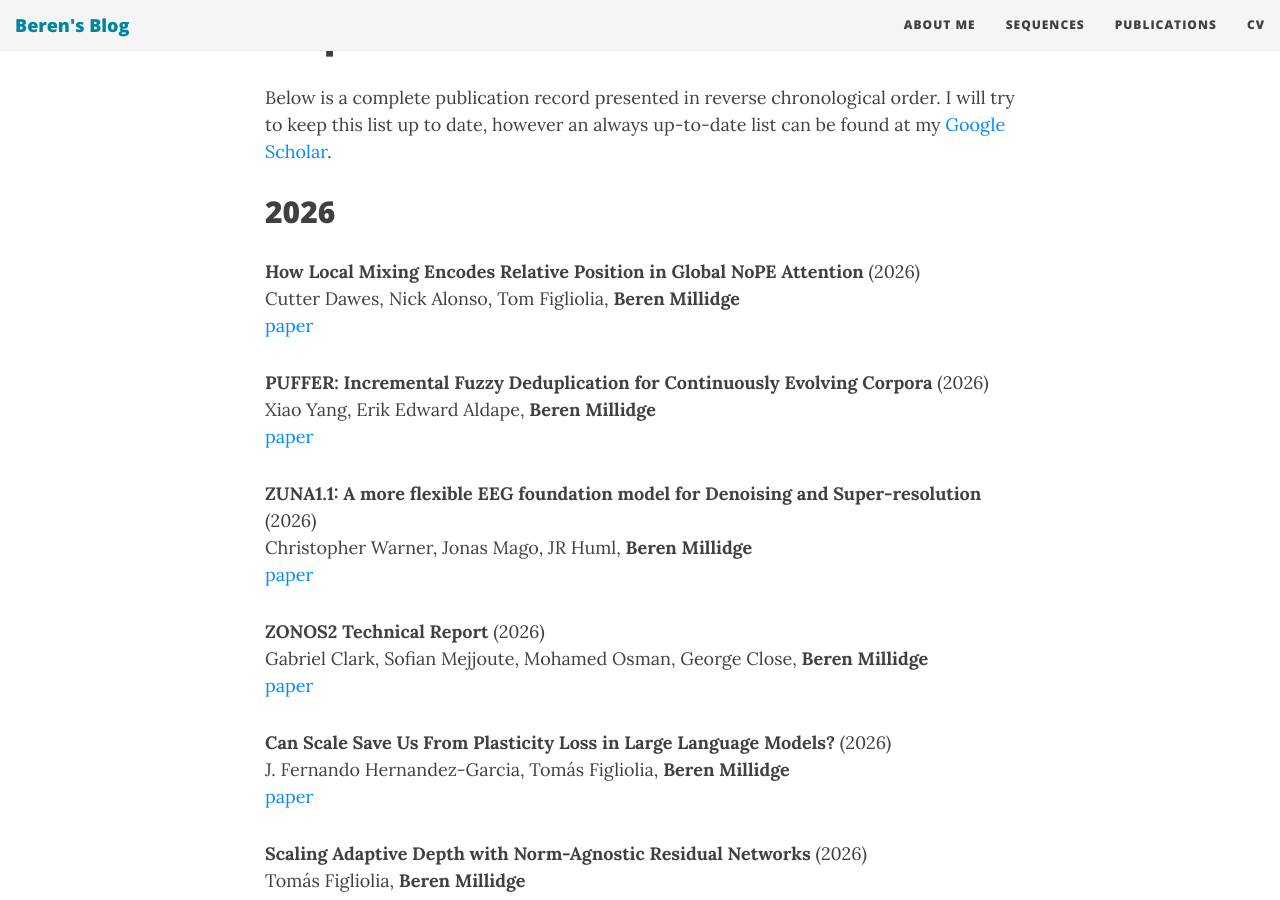
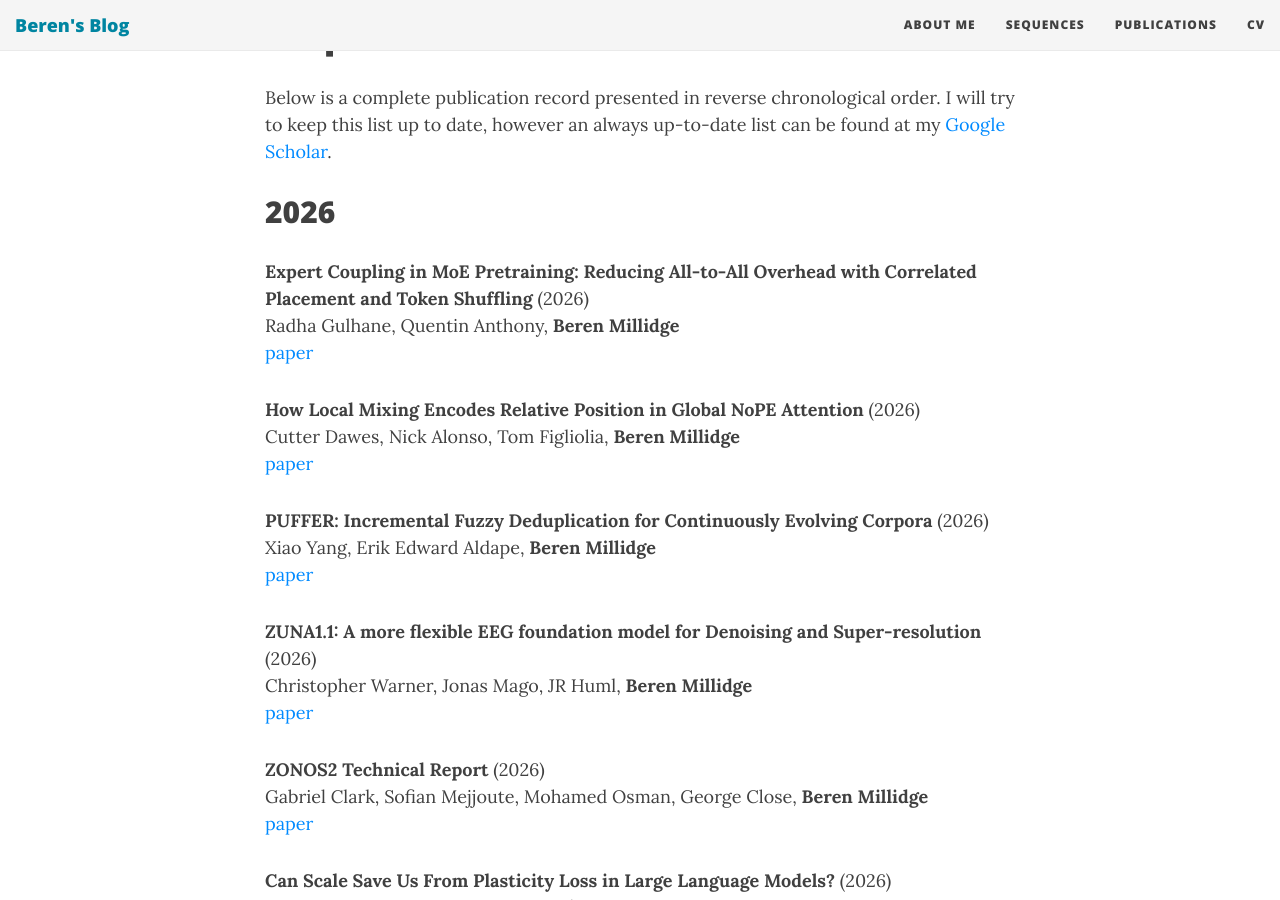
Before and after one commit to BerenMillidge/BerenMillidge.github.io, a Jekyll site: the page built from publications.md, in a window 1280 px wide and 900 px high, scrolled down 6129 px. Built offline with Jekyll 4.4.1, drawn with Linux system fonts in a browser that asks for light colours; nearby versions of some CDN libraries.

Commit message:
Update publications.md

```diff
--- a/publications.md
+++ b/publications.md
@@ -144,6 +144,8 @@ We developed a novel page-rank inspired RAG mechanism which allowed perfect and
 Below is a complete publication record presented in reverse chronological order. I will try to keep this list up to date, however an always up-to-date list can be found at my [Google Scholar](https://scholar.google.com/citations?user=3GGkFTkAAAAJ&hl=en&oi=ao).
 
 ## 2026
+
+**Expert Coupling in MoE Pretraining: Reducing All-to-All Overhead with Correlated Placement and Token Shuffling** (2026) <br /> Radha Gulhane, Quentin Anthony, **Beren Millidge** <br /> [paper](https://arxiv.org/abs/2610.09372)
 
 **How Local Mixing Encodes Relative Position in Global NoPE Attention** (2026) <br /> Cutter Dawes, Nick Alonso, Tom Figliolia, **Beren Millidge** <br /> [paper](https://arxiv.org/abs/2609.38109)
 
```
